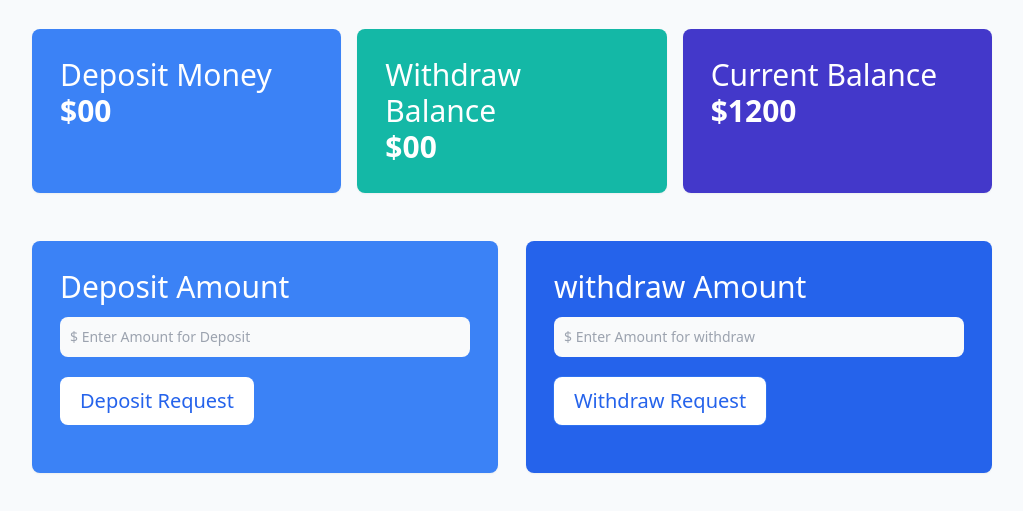
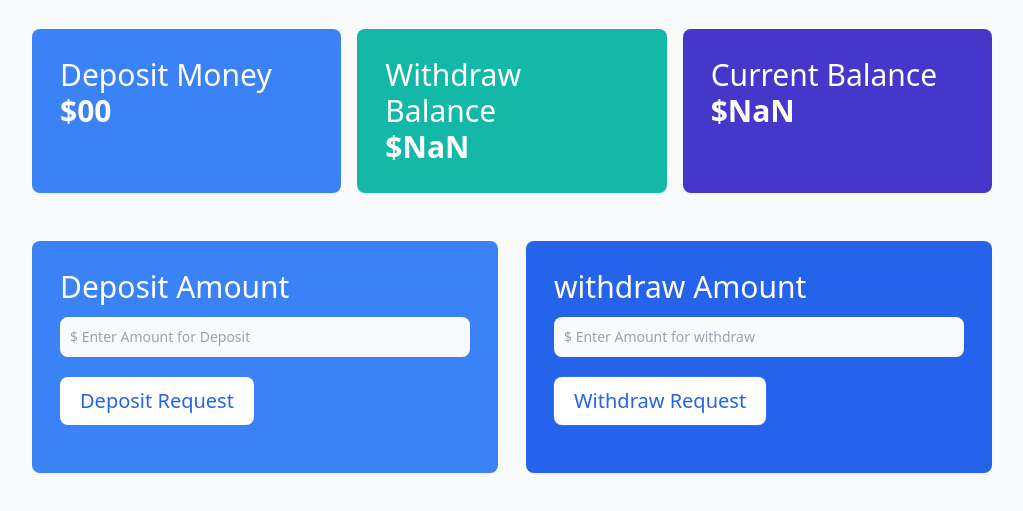
Before and after one commit to fardin-ahmed-1/shunarbank, a plain HTML site: page bank.html in a window 1280 px wide. Both pictures are taken after a click on the button "Withdraw Request". Shown: the part 87-598 px from the top of the page, without its empty margins (128-1151 px from the left). Drawn offline with nearby package versions, Linux system fonts and the light colour scheme.

Commit message:
full bank website build done withour validation

```diff
--- a/bank.html
+++ b/bank.html
@@ -20,7 +20,7 @@
             </div>
             <div class="shadow-sm bg-teal-500 rounded-lg p-7">
                 <h1 class="text-2xl lg:text-3xl font-medium text-white">Withdraw Balance</h1>
-                <h1 class="text-2xl lg:text-3xl font-bold text-white">$00</h1>
+                <h1 class="text-2xl lg:text-3xl font-bold text-white">$<span id="withdraw_total">00</span></h1>
             </div>
             <div class="shadow-sm bg-indigo-700 rounded-lg p-7">
                 <h1 class="text-2xl lg:text-3xl font-medium text-white">Current Balance</h1>
@@ -48,7 +48,7 @@
             </div>
         </section>
     </main>
-
+    <script src="./withdraw.js"></script>
     <script src="./deposit.js"></script>
 </body>
 </html>
--- /dev/null
+++ b/withdraw.js
@@ -0,0 +1,20 @@
+document.getElementById('withdraw_request').addEventListener('click', function(){
+    const withdrawRequestinput=document.getElementById('withdraw_input');
+    const withdrarValueString=withdrawRequestinput.value;
+    const withdrawValue=parseFloat(withdrarValueString)
+
+    const withdrowElement=document.getElementById('withdraw_total');
+    const withdrowTotalString=withdrowElement.innerText;
+    const withdrowTotalValue=parseFloat(withdrowTotalString);
+    const withdrowTotalAmount=withdrowElement.innerText=withdrowTotalValue+withdrawValue;
+
+    const totalBalanceElement=document.getElementById('balance');
+    const totalBalanceString=totalBalanceElement.innerText;
+    const totalBalance=parseFloat(totalBalanceString)
+    totalBalanceElement.innerText=totalBalance-withdrawValue
+
+
+    withdrawRequestinput.value=''
+
+
+})
```
Also changed, not shown: tailwind.config.js (line endings or trailing spaces).
